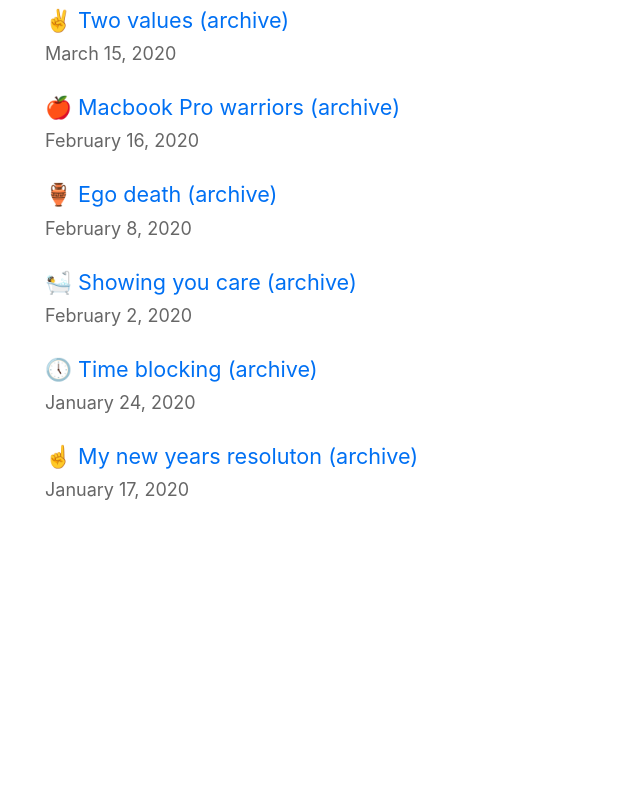
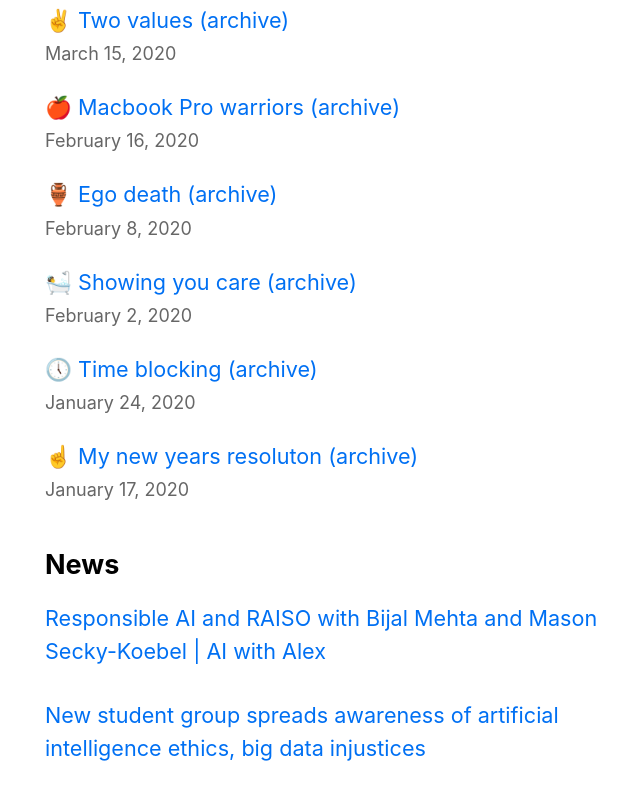
Before and after one commit to mseckykoebel/website, a Next.js app: page / in a window 1280 px wide. Shown: the part 935-1735 px from the top of the page, without its empty margins (289-929 px from the left). Before the commit the page ends 1548 px from the top, so only its background shows below. Built offline with nearby package versions, Linux system fonts and the light colour scheme.

Commit message:
adding in the news section

```diff
--- a/pages/index.tsx
+++ b/pages/index.tsx
@@ -44,7 +44,9 @@ export default function Home({ allPostsData }) {
         <p>
           Most of my code and projects can be found{" "}
           <Link href="https://github.com/mseckykoebel">
-            <a target="_blank" rel="noreferrer">here</a>
+            <a target="_blank" rel="noreferrer">
+              here
+            </a>
           </Link>
           .
         </p>
@@ -68,6 +70,28 @@ export default function Home({ allPostsData }) {
           ))}
         </ul>
       </section>
+      <section className={`${utilStyles.headingMd} ${utilStyles.padding1px}`}>
+        <h2 className={utilStyles.headingLg}>News</h2>
+        <ul className={utilStyles.list}>
+          <li>
+            <Link href="https://podcasts.apple.com/us/podcast/responsible-ai-raiso-bijal-mehta-mason-secky-koebel/id1539792238?i=1000518434684">
+              <a target="_blank" rel="noreferrer">
+                Responsible AI and RAISO with Bijal Mehta and Mason Secky-Koebel
+                | AI with Alex
+              </a>
+            </Link>
+          </li>
+          <br />
+          <li>
+            <Link href="https://dailynorthwestern.com/2021/04/02/campus/new-student-group-spreads-awareness-of-artificial-intelligence-ethics-big-data-injustices/">
+              <a target="_blank" rel="noreferrer">
+                New student group spreads awareness of artificial intelligence
+                ethics, big data injustices
+              </a>
+            </Link>
+          </li>
+        </ul>
+      </section>
       {/*
       <section className={`${utilStyles.headingMd} ${utilStyles.padding1px}`}>
         <h2 className={utilStyles.headingLg}>Algorithms</h2>
```
Also changed, not shown: drafts/boundary-analogy.md (added, +49 -0 lines), next-env.d.ts.
